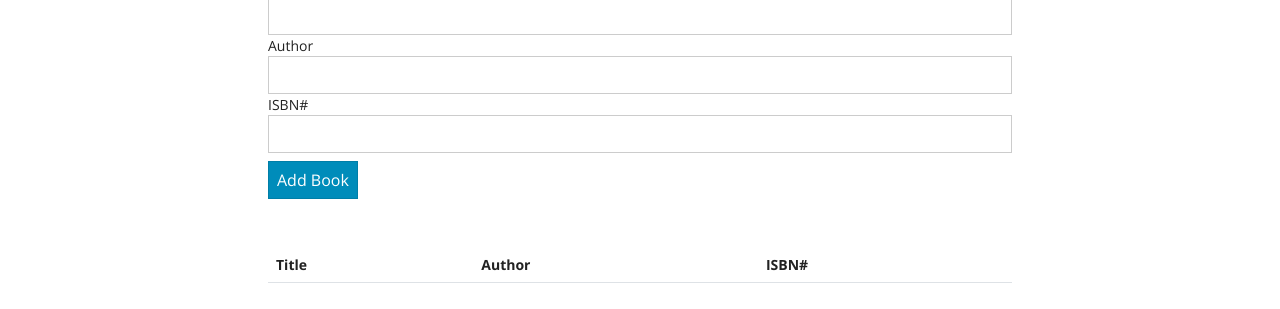
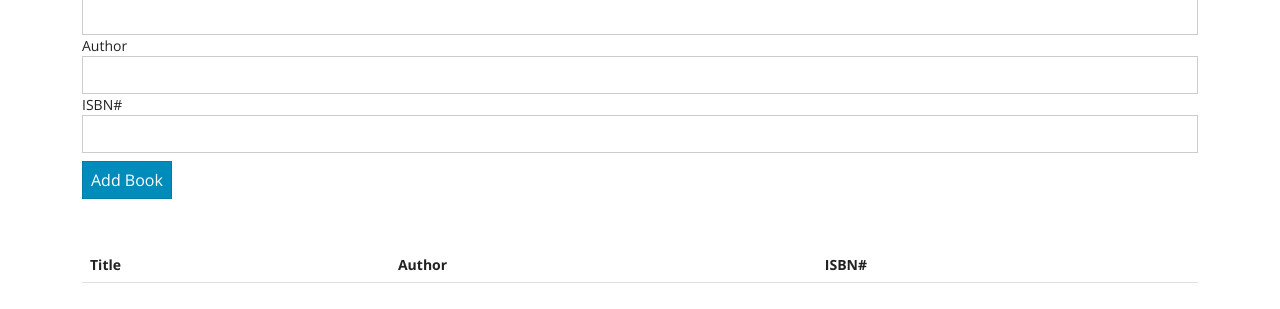
Before and after one commit to 1-raj-2/BookList-App, a plain HTML site: page index.html in a window 1280 px wide. Shown: the part 123-432 px from the top of the page. Drawn offline with nearby package versions, Linux system fonts and the light colour scheme.

Commit message:
Update style.css

```diff
--- a/style.css
+++ b/style.css
@@ -1,3 +1,3 @@
-.container{
-    width: 60%;
-}
+/* .container{
+    width: 100%;
+} */
```
